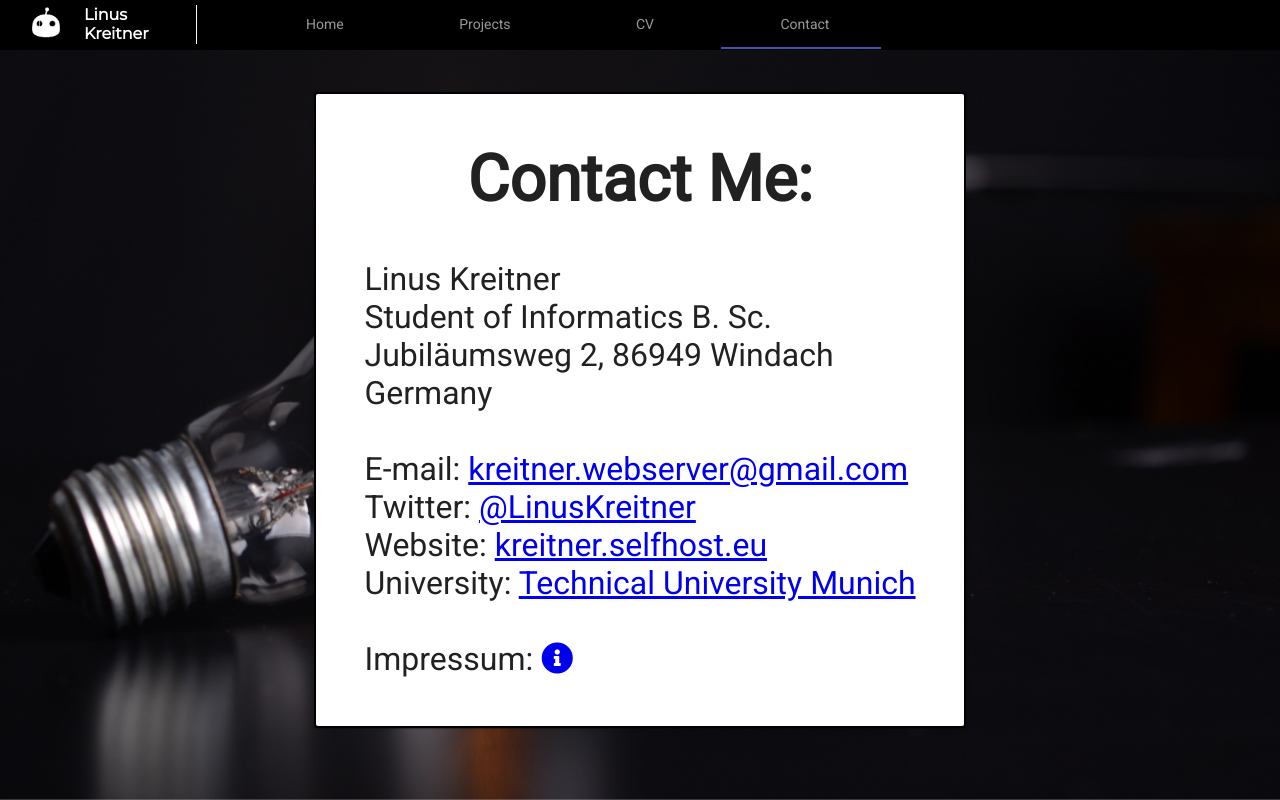
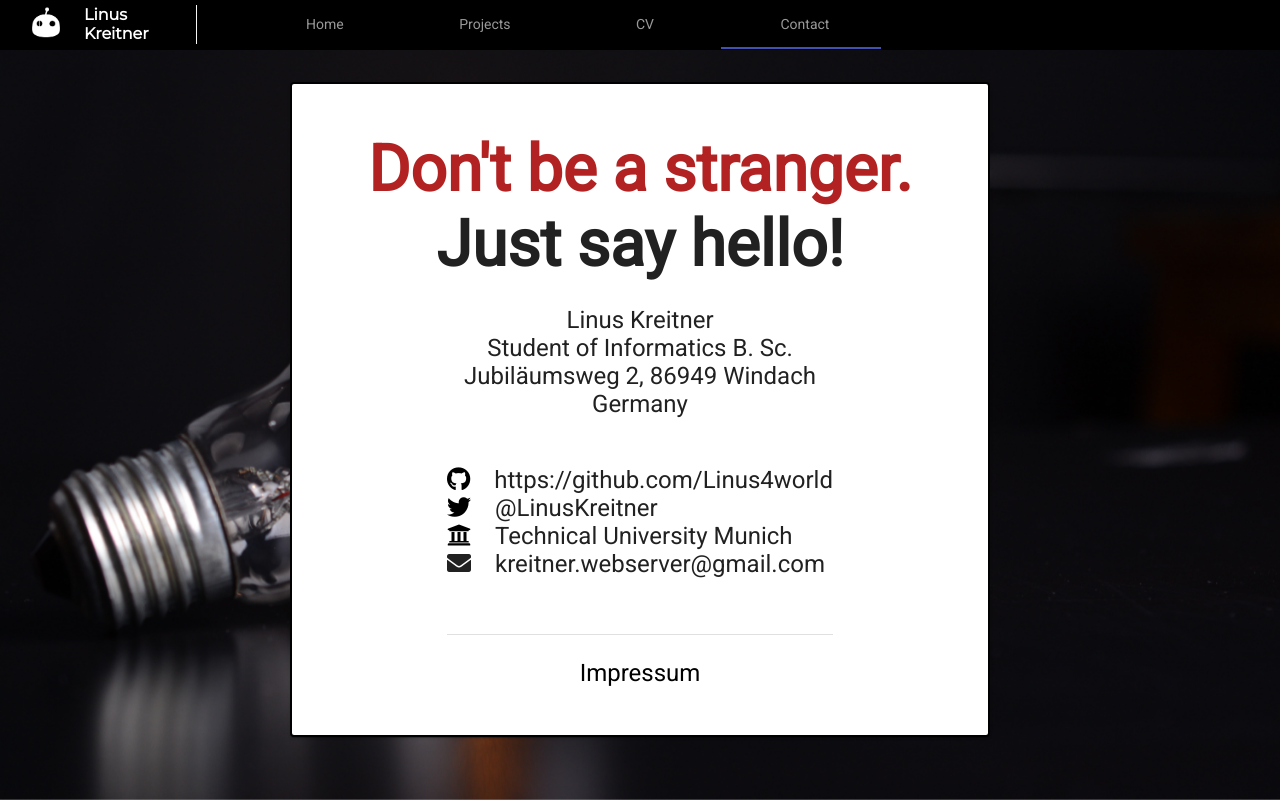
Before and after one commit to Linus4world/website, an Angular app: page /contact in a window 1280 px wide. Built offline with nearby package versions, Linux system fonts and the light colour scheme.

Commit message:
refactor: contact-page + improved routing

```diff
--- a/src/app/app-routing.module.ts
+++ b/src/app/app-routing.module.ts
@@ -4,17 +4,23 @@ import { ProjectsComponent } from './projects/projects.component';
 import { ContactComponent } from './contact/contact.component';
 import { CvComponent } from './cv/cv.component';
 import { HomeComponent } from './home/home.component';
+import { LocationStrategy, PathLocationStrategy, APP_BASE_HREF } from '@angular/common';
 
 const routes: Routes = [
-  {path: '', redirectTo: '/home', pathMatch: 'full'},
   {path: 'home',  component: HomeComponent},
   {path: 'projects', component: ProjectsComponent},
   {path: 'cv', component: CvComponent},
-  {path: 'contact', component: ContactComponent}
+  {path: 'contact', component: ContactComponent},
+  {path: '', redirectTo: '/home', pathMatch: 'full'},
+  {path: '**', redirectTo: '/home', pathMatch: 'full'}
 ];
 
 @NgModule({
   imports: [RouterModule.forRoot(routes)],
-  exports: [RouterModule]
+  exports: [RouterModule],
+  providers: [
+    { provide: LocationStrategy, useClass: PathLocationStrategy },
+    { provide: APP_BASE_HREF, useValue: '/' },
+],
 })
 export class AppRoutingModule {}
--- a/src/app/app.component.scss
+++ b/src/app/app.component.scss
@@ -14,8 +14,9 @@
 }
 
 .project-page{
-    background-image: none;
-    background-color: #454545;
+    // background-image: none;
+    // background-color: #454545;
+    background: url('../assets/images/background-home.jpg') no-repeat center fixed;
     -webkit-background-size: cover;
     -moz-background-size: cover;
     -o-background-size: cover;
@@ -24,8 +25,9 @@
 }
 
 .cv-page{
-    background-image: none;
-    background-color: #454545;
+    // background-image: none;
+    // background-color: #454545;
+    background: url('../assets/images/background-home.jpg') no-repeat center fixed;
     -webkit-background-size: cover;
     -moz-background-size: cover;
     -o-background-size: cover;
--- a/src/app/contact/contact.component.html
+++ b/src/app/contact/contact.component.html
@@ -1,16 +1,24 @@
 <div class="center">
   <mat-card class="contact-card">
-    <h1>Contact Me:</h1>
-    <p>
+    <h1 class="stranger">Don't be a stranger.</h1>
+    <h1 class="hello">Just say hello!</h1>
+    <p class="real-info">
       Linus Kreitner <br>
       Student of Informatics B. Sc.<br>
       Jubiläumsweg 2, 86949 Windach <br>
-      Germany <br><br>
-      E-mail: <a href="kreitner.webserver@gmail.com" target="_blank">kreitner.webserver@gmail.com</a><br>
-      Twitter: <a href="https://twitter.com/LinusKreitner" target="_blank">@LinusKreitner</a><br>
-      Website: <a href="https://kreitner.selfhost.eu" target="_blank">kreitner.selfhost.eu</a><br>
-      University: <a href="https://www.tum.de/" target="_blank">Technical University Munich</a><br><br>
-      Impressum: <a href="../../assets/impressum.html" target="_blank"><i class="fas fa-info-circle"></i></a>
+      Germany
     </p>
+    <p>
+      <a href="https://github.com/Linus4world" target="_blank"><i
+          class="fab fa-github"></i></a>https://github.com/Linus4world <br>
+      <a href="https://twitter.com/LinusKreitner" target="_blank"><i class="fab fa-twitter"></i></a>@LinusKreitner<br>
+      <a href="https://www.tum.de/" target="_blank"><i class="fas fa-university"></i></a>Technical University Munich<br>
+      <i class="fas fa-envelope"></i>kreitner.webserver@gmail.com<br><br><br>
+      <mat-divider></mat-divider>
+    </p>
+    <br>
+    <div class="impressum">
+      <a href="../../assets/impressum.html" target="_blank">Impressum</a>
+    </div>
   </mat-card>
 </div>
--- a/src/app/contact/contact.component.scss
+++ b/src/app/contact/contact.component.scss
@@ -1,22 +1,70 @@
 .center{
-    width: 100%;
-    height: 90%;
+    margin: 0;
+    padding: 2em;
     display: flex;
-    justify-content: center;
+    height: 80%;
     align-items: center;
 }
 
 .contact-card{
     padding: 3em;
-    display: inline-block;
+    // display: inline-block;
+    max-width: 600px;
     border: 2px solid black;
+    margin: auto;
+    text-align: center;
+}
+
+.contact-header{
+    margin: 0;
+    display: flex;
+    justify-content: space-evenly;
+    align-items: center;
+}
+
+.contact-header > img{
+    max-width: 160px;
+    width: auto;
+    height: auto;
+    border-radius: 50%;
+    // border: 2px solid #111;
 }
 
 h1{
+    margin-top: 0;
+    margin-bottom: 0;
     font-size: 4em;
+}
+
+.stranger{
+    color: firebrick;
+}
+
+.impressum{
+    text-align: center;
+    font-size: 1.5em;
+}
+
+p{
+    font-size: 1.5em;
+    text-align: start;
+    display: inline-block;
+}
+
+.real-info{
     text-align: center;
 }
 
-p{
-    font-size: 2em;
+a{
+    text-decoration: none;
+    color: black;
 }
+
+i{
+    margin-right: 1em;
+}
+
+mat-divider{
+    position: relative !important;
+    margin: auto !important;
+}
--- a/src/app/cv/cv.component.scss
+++ b/src/app/cv/cv.component.scss
@@ -1,5 +1,5 @@
 .CV-card{
-    width: 80%;
+    max-width: 920px;
     margin: 2em auto 2em auto;
     text-align: center;
 }
--- a/src/app/projects/projects.component.html
+++ b/src/app/projects/projects.component.html
@@ -1,4 +1,4 @@
-<br><br>
+<div class="project-container">
   <mat-card *ngFor="let p of projects" class="card">
     <div class="runtime">
       {{p.runtime}}<br><br>
@@ -42,3 +42,4 @@
       </ng-template>
     </mat-expansion-panel>
   </mat-card>
+</div>
--- a/src/app/projects/projects.component.scss
+++ b/src/app/projects/projects.component.scss
@@ -1,5 +1,10 @@
+.project-container{
+    margin: 0;
+    padding: 2em;
+}
+
 .card{
-    width: 80%;
+    max-width: 920px;
     margin: 0 auto 2em auto;
 }
 
```
Also changed, not shown: 1 other file (tests, documents, lock files or other folders). Lines whose indentation alone changed are shown as unchanged.
